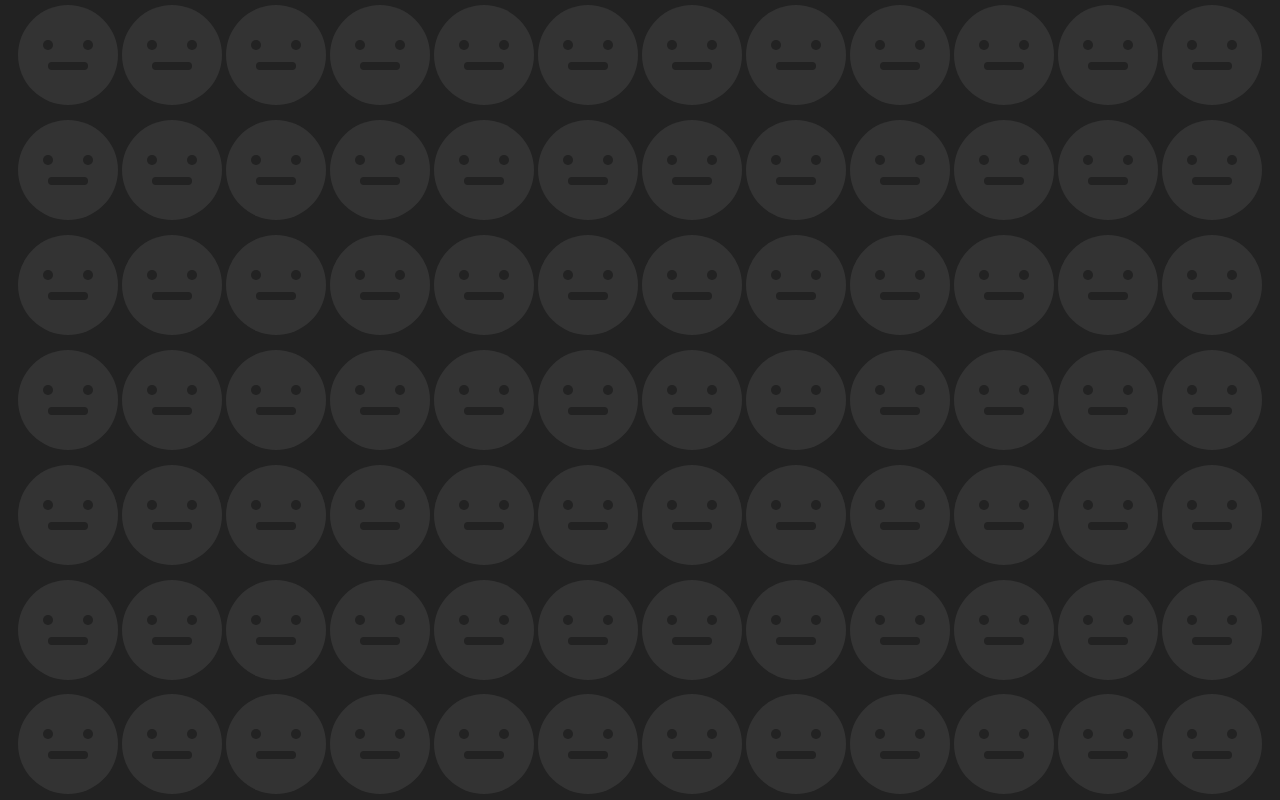
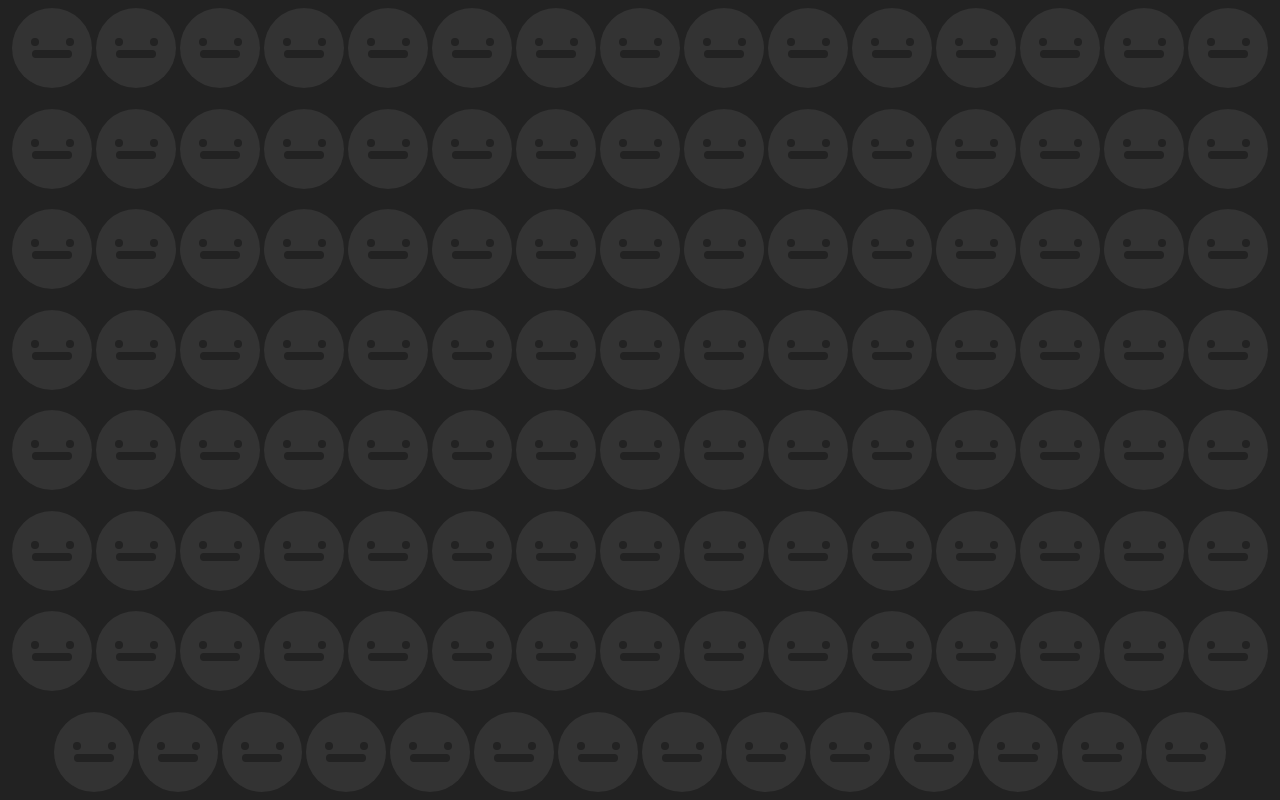
Before and after one commit to Dimmoks/emoji-ukrainewin, a plain HTML site: page index.html in a window 1280 px wide. Drawn offline with Linux system fonts and the light colour scheme.

Commit message:
ksuhe-win

```diff
--- a/css/style.css
+++ b/css/style.css
@@ -22,8 +22,8 @@ body {
 
 label {
     position: relative;
-    width: 100px;
-    height: 100px;
+    width: 80px;
+    height: 80px;
 }
 
 label input {
@@ -54,14 +54,14 @@ label:nth-child(even) input:checked ~ .face {
 label .face::before {
     content: '';
     position: absolute;
-    top: 35px;
-    left: 25px;
-    width: 10px;
-    height: 10px;
+    top: 30px;
+    left: 19px;
+    width: 8px;
+    height: 8px;
     background: #111;
     border-radius: 50%;
     opacity: 0.5;
-    box-shadow: 40px 0 0 #111;
+    box-shadow: 35px 0 0 #111;
 }
 
 label .face::after {
@@ -69,7 +69,7 @@ label .face::after {
     position: absolute;
     left: 50%;
     transform: translateX(-50%);
-    bottom: 35px;
+    bottom: 30px;
     width: 40px;
     height: 8px;
     border-radius: 8px;
--- a/index.html
+++ b/index.html
@@ -344,6 +344,146 @@
         <input type="radio" name="green">
         <div class="face"></div>
     </label>
+    <label>
+        <input type="radio" name="pink">
+        <div class="face"></div>
+    </label>
+    <label>
+        <input type="radio" name="green">
+        <div class="face"></div>
+    </label>
+    <label>
+        <input type="radio" name="pink">
+        <div class="face"></div>
+    </label>
+    <label>
+        <input type="radio" name="green">
+        <div class="face"></div>
+    </label>
+    <label>
+        <input type="radio" name="pink">
+        <div class="face"></div>
+    </label>
+    <label>
+        <input type="radio" name="green">
+        <div class="face"></div>
+    </label>
+    <label>
+        <input type="radio" name="pink">
+        <div class="face"></div>
+    </label>
+    <label>
+        <input type="radio" name="green">
+        <div class="face"></div>
+    </label>
+    <label>
+        <input type="radio" name="pink">
+        <div class="face"></div>
+    </label>
+    <label>
+        <input type="radio" name="green">
+        <div class="face"></div>
+    </label>
+    <label>
+        <input type="radio" name="pink">
+        <div class="face"></div>
+    </label>
+    <label>
+        <input type="radio" name="green">
+        <div class="face"></div>
+    </label>
+    <label>
+        <input type="radio" name="pink">
+        <div class="face"></div>
+    </label>
+    <label>
+        <input type="radio" name="green">
+        <div class="face"></div>
+    </label>
+    <label>
+        <input type="radio" name="pink">
+        <div class="face"></div>
+    </label>
+    <label>
+        <input type="radio" name="green">
+        <div class="face"></div>
+    </label>
+    <label>
+        <input type="radio" name="pink">
+        <div class="face"></div>
+    </label>
+    <label>
+        <input type="radio" name="green">
+        <div class="face"></div>
+    </label>
+    <label>
+        <input type="radio" name="pink">
+        <div class="face"></div>
+    </label>
+    <label>
+        <input type="radio" name="green">
+        <div class="face"></div>
+    </label>
+    <label>
+        <input type="radio" name="pink">
+        <div class="face"></div>
+    </label>
+    <label>
+        <input type="radio" name="green">
+        <div class="face"></div>
+    </label>
+    <label>
+        <input type="radio" name="pink">
+        <div class="face"></div>
+    </label>
+    <label>
+        <input type="radio" name="green">
+        <div class="face"></div>
+    </label>
+    <label>
+        <input type="radio" name="pink">
+        <div class="face"></div>
+    </label>
+    <label>
+        <input type="radio" name="green">
+        <div class="face"></div>
+    </label>
+    <label>
+        <input type="radio" name="pink">
+        <div class="face"></div>
+    </label>
+    <label>
+        <input type="radio" name="green">
+        <div class="face"></div>
+    </label>
+    <label>
+        <input type="radio" name="pink">
+        <div class="face"></div>
+    </label>
+    <label>
+        <input type="radio" name="green">
+        <div class="face"></div>
+    </label>
+    <label>
+        <input type="radio" name="pink">
+        <div class="face"></div>
+    </label>
+    <label>
+        <input type="radio" name="green">
+        <div class="face"></div>
+    </label>
+    <label>
+        <input type="radio" name="pink">
+        <div class="face"></div>
+    </label>
+    <label>
+        <input type="radio" name="green">
+        <div class="face"></div>
+    </label>
+    <label>
+        <input type="radio" name="pink">
+        <div class="face"></div>
+    </label>
 
 
 
```
